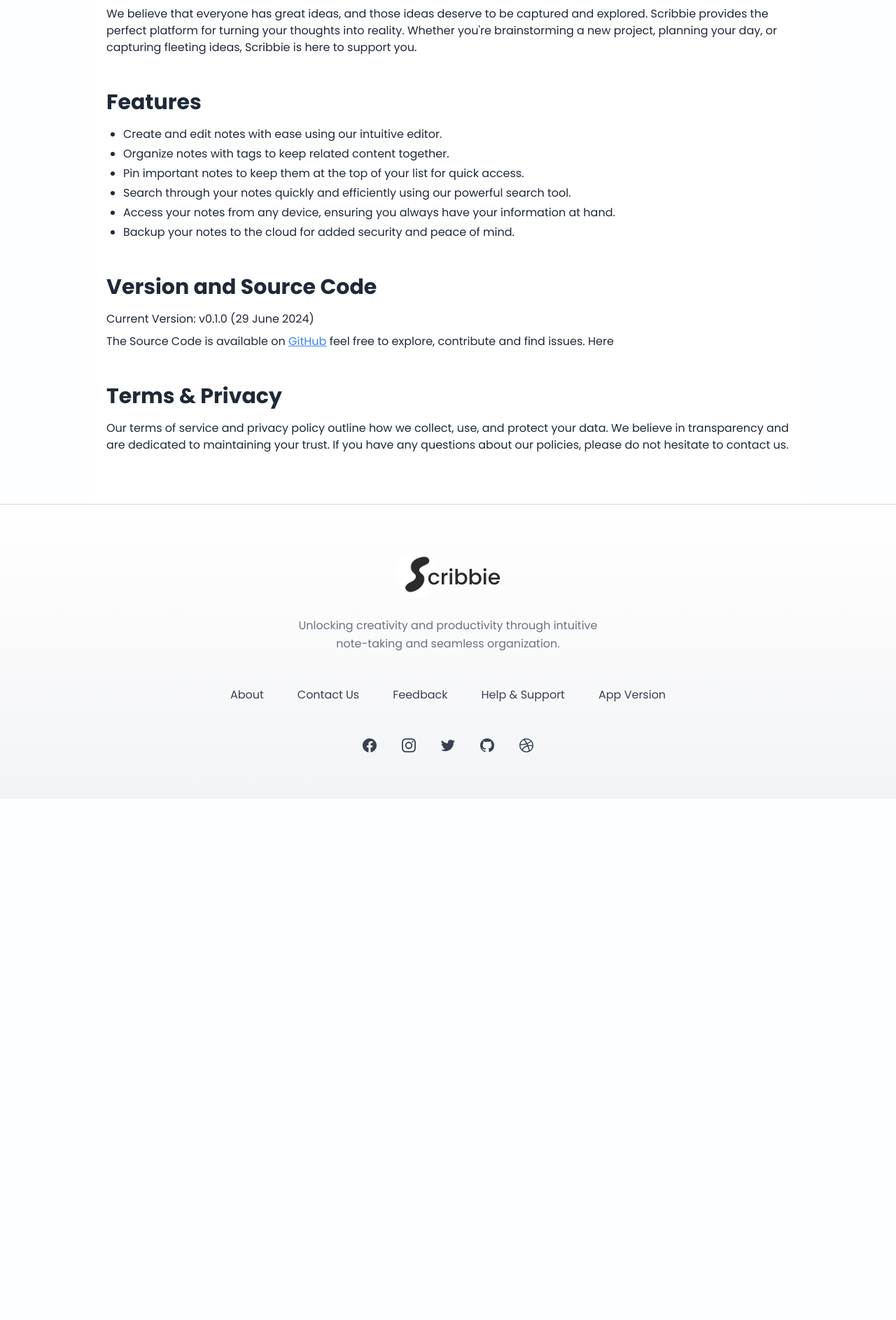
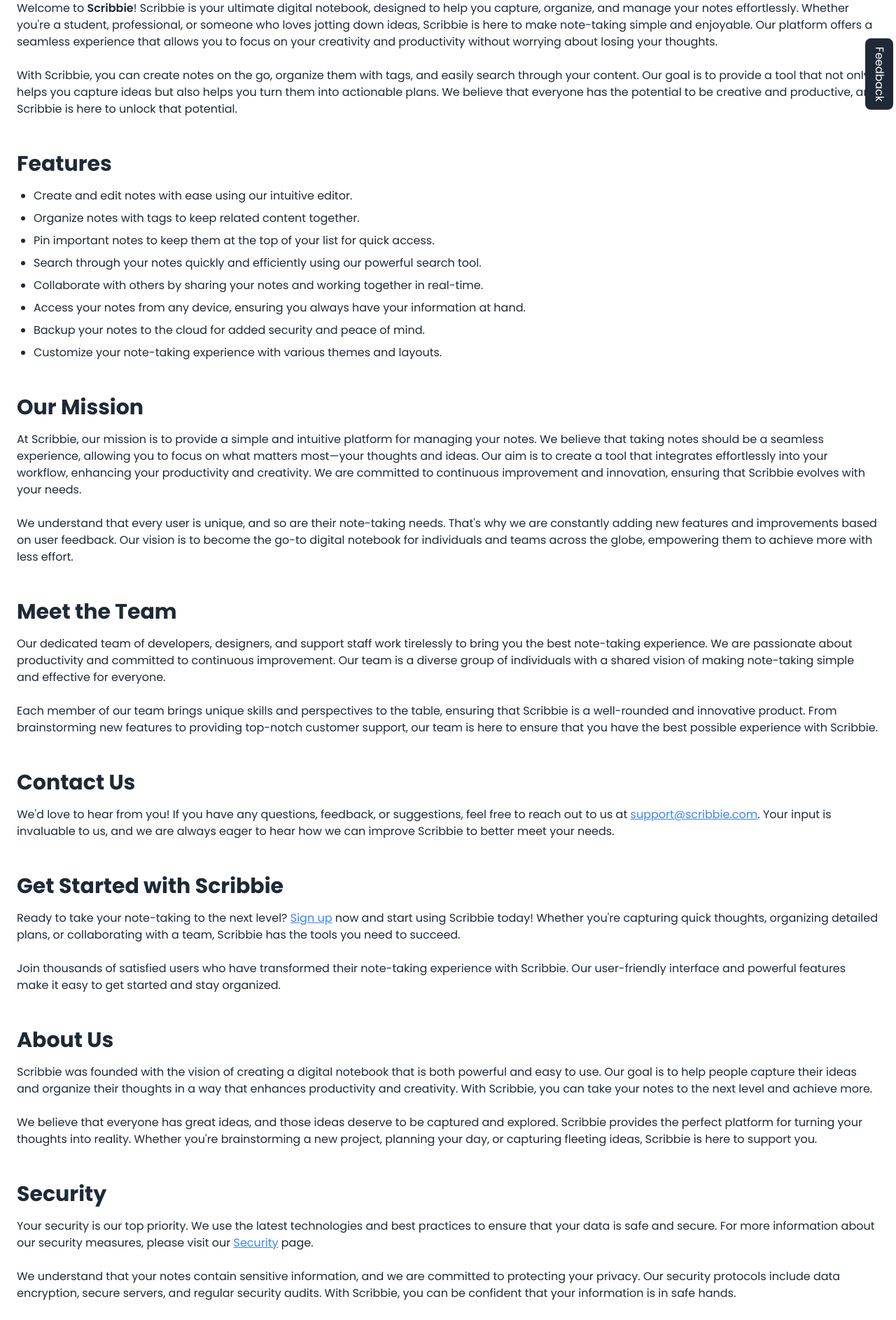
Before and after one commit to Scribbie-Notes/notes-app, a React (Vite) app in the folder frontend/: page /about in a window 1280 px wide. Shown: the part 294-2180 px from the top of the page at 70% size. Before the commit the page ends 1435 px from the top, so only its background shows below. Built offline with nearby package versions, Linux system fonts and the light colour scheme.

Commit message:
feedback box frontend

```diff
--- a/frontend/src/components/About/About.jsx
+++ b/frontend/src/components/About/About.jsx
@@ -1,14 +1,37 @@
-import React from "react";
+import React, { useState } from "react";
+import Modal from "react-modal";
 import Footer from "../Footer";
 import Navbar from "../Navbar";
+import { MdClose } from 'react-icons/md';
 import { IoMdArrowRoundBack } from "react-icons/io";
 import { Link } from "react-router-dom";
 
+// Tailwind CSS classes for the modal and overlay
+const customStyles = {
+  overlay: {
+    backgroundColor: "rgba(0, 0, 0, 0.75)",
+    display: "flex",
+    alignItems: "center",
+    justifyContent: "center",
+  },
+  content: {
+    maxWidth: "500px",
+    width: "90%",
+    padding: "20px",
+    borderRadius: "8px",
+    inset: "auto",
+  },
+};
+
 const About = () => {
   const user = JSON.parse(localStorage.getItem("user"));
+  const [modalIsOpen, setModalIsOpen] = useState(false);
+
+  const openModal = () => setModalIsOpen(true);
+  const closeModal = () => setModalIsOpen(false);
 
   return (
-    <div>
+    <div className="relative">
       <Navbar userInfo={user} />
       <Link to="/dashboard">
         <div className="p-5">
@@ -17,11 +40,148 @@
           </button>
         </div>
       </Link>
-      <div className="flex justify-center">
-        <div className="container text-gray-800 mx-auto p-6 bg-white max-w-screen-lg">
-          <h1 className="text-3xl font-bold mb-4">About Scribbie</h1>
+      <div className="flex">
+        <div className="container text-gray-800 mx-auto p-6 bg-white">
+          <h1 className="text-4xl font-bold mb-8">About Scribbie</h1>
+
           <section className="mb-12">
-            <p className="text-md mb-2">
+            <h2 className="text-3xl font-bold mb-4">Welcome to Scribbie</h2>
+            <p className="text-md mb-6">
+              Welcome to <span className="font-semibold">Scribbie</span>!
+              Scribbie is your ultimate digital notebook, designed to help you
+              capture, organize, and manage your notes effortlessly. Whether
+              you're a student, professional, or someone who loves jotting down
+              ideas, Scribbie is here to make note-taking simple and enjoyable.
+              Our platform offers a seamless experience that allows you to focus
+              on your creativity and productivity without worrying about losing
+              your thoughts.
+            </p>
+            <p className="text-md mb-6">
+              With Scribbie, you can create notes on the go, organize them with
+              tags, and easily search through your content. Our goal is to
+              provide a tool that not only helps you capture ideas but also
+              helps you turn them into actionable plans. We believe that
+              everyone has the potential to be creative and productive, and
+              Scribbie is here to unlock that potential.
+            </p>
+          </section>
+
+          <section className="mb-12">
+            <h2 className="text-3xl font-bold mb-4">Features</h2>
+            <ul className="list-disc pl-6 mb-6">
+              <li className="mb-2">
+                Create and edit notes with ease using our intuitive editor.
+              </li>
+              <li className="mb-2">
+                Organize notes with tags to keep related content together.
+              </li>
+              <li className="mb-2">
+                Pin important notes to keep them at the top of your list for
+                quick access.
+              </li>
+              <li className="mb-2">
+                Search through your notes quickly and efficiently using our
+                powerful search tool.
+              </li>
+              <li className="mb-2">
+                Collaborate with others by sharing your notes and working
+                together in real-time.
+              </li>
+              <li className="mb-2">
+                Access your notes from any device, ensuring you always have your
+                information at hand.
+              </li>
+              <li className="mb-2">
+                Backup your notes to the cloud for added security and peace of
+                mind.
+              </li>
+              <li className="mb-2">
+                Customize your note-taking experience with various themes and
+                layouts.
+              </li>
+            </ul>
+          </section>
+
+          <section className="mb-12">
+            <h2 className="text-3xl font-bold mb-4">Our Mission</h2>
+            <p className="text-md mb-6">
+              At Scribbie, our mission is to provide a simple and intuitive
+              platform for managing your notes. We believe that taking notes
+              should be a seamless experience, allowing you to focus on what
+              matters most—your thoughts and ideas. Our aim is to create a tool
+              that integrates effortlessly into your workflow, enhancing your
+              productivity and creativity. We are committed to continuous
+              improvement and innovation, ensuring that Scribbie evolves with
+              your needs.
+            </p>
+            <p className="text-md mb-6">
+              We understand that every user is unique, and so are their
+              note-taking needs. That's why we are constantly adding new
+              features and improvements based on user feedback. Our vision is to
+              become the go-to digital notebook for individuals and teams across
+              the globe, empowering them to achieve more with less effort.
+            </p>
+          </section>
+
+          <section className="mb-12">
+            <h2 className="text-3xl font-bold mb-4">Meet the Team</h2>
+            <p className="text-md mb-6">
+              Our dedicated team of developers, designers, and support staff
+              work tirelessly to bring you the best note-taking experience. We
+              are passionate about productivity and committed to continuous
+              improvement. Our team is a diverse group of individuals with a
+              shared vision of making note-taking simple and effective for
+              everyone.
+            </p>
+            <p className="text-md mb-6">
+              Each member of our team brings unique skills and perspectives to
+              the table, ensuring that Scribbie is a well-rounded and innovative
+              product. From brainstorming new features to providing top-notch
+              customer support, our team is here to ensure that you have the
+              best possible experience with Scribbie.
+            </p>
+          </section>
+
+          <section className="mb-12">
+            <h2 className="text-3xl font-bold mb-4">Contact Us</h2>
+            <p className="text-md mb-6">
+              We'd love to hear from you! If you have any questions, feedback,
+              or suggestions, feel free to reach out to us at{" "}
+              <a
+                href="mailto:support@scribbie.com"
+                className="text-blue-500 underline"
+              >
+                support@scribbie.com
+              </a>
+              . Your input is invaluable to us, and we are always eager to hear
+              how we can improve Scribbie to better meet your needs.
+            </p>
+          </section>
+
+          <section className="mb-12">
+            <h2 className="text-3xl font-bold mb-4">
+              Get Started with Scribbie
+            </h2>
+            <p className="text-md mb-6">
+              Ready to take your note-taking to the next level?{" "}
+              <a href="/signup" className="text-blue-500 underline">
+                Sign up
+              </a>{" "}
+              now and start using Scribbie today! Whether you're capturing quick
+              thoughts, organizing detailed plans, or collaborating with a team,
+              Scribbie has the tools you need to succeed.
+            </p>
+            <p className="text-md mb-6">
+              Join thousands of satisfied users who have transformed their
+              note-taking experience with Scribbie. Our user-friendly interface
+              and powerful features make it easy to get started and stay
+              organized.
+            </p>
+          </section>
+
+          <section className="mb-12">
+            <h2 className="text-3xl font-bold mb-4">About Us</h2>
+            <p className="text-md mb-6">
               Scribbie was founded with the vision of creating a digital
               notebook that is both powerful and easy to use. Our goal is to
               help people capture their ideas and organize their thoughts in a
@@ -38,31 +198,42 @@
           </section>
 
           <section className="mb-12">
-            <h2 className="text-3xl font-bold mb-4">Features</h2>
-            <ul className="list-disc pl-6 mb-6">
-              <li className="mb-1">
-                Create and edit notes with ease using our intuitive editor.
-              </li>
-              <li className="mb-1">
-                Organize notes with tags to keep related content together.
-              </li>
-              <li className="mb-1">
-                Pin important notes to keep them at the top of your list for
-                quick access.
-              </li>
-              <li className="mb-1">
-                Search through your notes quickly and efficiently using our
-                powerful search tool.
-              </li>
-              <li className="mb-1">
-                Access your notes from any device, ensuring you always have your
-                information at hand.
-              </li>
-              <li className="mb-1">
-                Backup your notes to the cloud for added security and peace of
-                mind.
-              </li>
-            </ul>
+            <h2 className="text-3xl font-bold mb-4">Security</h2>
+            <p className="text-md mb-6">
+              Your security is our top priority. We use the latest technologies
+              and best practices to ensure that your data is safe and secure.
+              For more information about our security measures, please visit our{" "}
+              <a href="/security" className="text-blue-500 underline">
+                Security
+              </a>{" "}
+              page.
+            </p>
+            <p className="text-md mb-6">
+              We understand that your notes contain sensitive information, and
+              we are committed to protecting your privacy. Our security
+              protocols include data encryption, secure servers, and regular
+              security audits. With Scribbie, you can be confident that your
+              information is in safe hands.
+            </p>
+          </section>
+
+          <section className="mb-12">
+            <h2 className="text-3xl font-bold mb-4">Terms & Privacy</h2>
+            <p className="text-md mb-6">
+              We value your privacy and are committed to protecting your
+              personal information. For more information about our terms and
+              privacy policies, please visit our{" "}
+              <a href="/terms" className="text-blue-500 underline">
+                Terms & Privacy
+              </a>{" "}
+              page.
+            </p>
+            <p className="text-md mb-6">
+              Our terms of service and privacy policy outline how we collect,
+              use, and protect your data. We believe in transparency and are
+              dedicated to maintaining your trust. If you have any questions
+              about our policies, please do not hesitate to contact us.
+            </p>
           </section>
 
           <section className="mb-12">
@@ -71,30 +242,66 @@
               <p>Current Version: v0.1.0 (29 June 2024)</p>
             </p>
             <p className="text-md mb-6">
-              The Source Code is available on{" "}
-              <span className="text-blue-500 underline">
-                <a
-                  href="https://github.com/yashmandi/notes-app"
-                  target="_blank"
-                  rel="noopener noreferrer"
-                >
-                  GitHub
-                </a>
-              </span>{" "}
-              feel free to explore, contribute and find issues. Here
-            </p>
-          </section>
-
-          <section className="mb-12">
-            <h2 className="text-3xl font-bold mb-4">Terms & Privacy</h2>
-            <p className="text-md mb-6">
-              Our terms of service and privacy policy outline how we collect,
-              use, and protect your data. We believe in transparency and are
-              dedicated to maintaining your trust. If you have any questions
-              about our policies, please do not hesitate to contact us.
+              The Source Code is available on <span className="text-blue-500 underline"><a href="https://github.com/yashmandi/notes-app" target="_blank" rel="noopener noreferrer">GitHub</a></span> feel free to explore, contribute and find issues.
+              Here
             </p>
           </section>
         </div>
+        <button
+          className="fixed top-1/2 right-1 transform -translate-y-1/2 bg-gray-800 text-white py-3 px-2 p-4 rounded-lg flex flex-col items-center"
+          onClick={openModal}
+          style={{ writingMode: 'vertical-rl', textOrientation: 'mixed' }}
+        >
+          <span className="transform rotate-90">{/* Empty span to rotate */}</span>
+          Feedback
+        </button>
+        <Modal
+          isOpen={modalIsOpen}
+          onRequestClose={closeModal}
+          contentLabel="Feedback Modal"
+          style={customStyles}
+        >
+          <div className="bg-white p-4 rounded-lg">
+            <h2 className="text-2xl font-bold mb-8">Feedback</h2>
+            <form>
+              <div className="mb-4">
+                <label className="block text-sm font-medium text-gray-700">Name</label>
+                <input
+                  type="text"
+                  className="mt-1 block w-full border-2 p-1 rounded-md shadow-sm"
+                />
+              </div>
+              <div className="mb-4">
+                <label className="block text-sm font-medium text-gray-700">Email</label>
+                <input
+                  type="email"
+                  className="mt-1 block w-full border-2 p-1 rounded-md shadow-sm"
+                />
+              </div>
+              <div className="mb-4">
+                <label className="block text-sm font-medium text-gray-700">Feedback</label>
+                <textarea
+                  className="mt-1 block w-full border-2 p-1 rounded-md shadow-sm"
+                  rows="4"
+                ></textarea>
+              </div>
+              <div className="flex justify-end space-x-2">
+                <button
+                  onClick={closeModal}
+                  className="inline-flex items-center text-gray-900 bg-gray-200 hover:bg-red-200 focus:outline-none font-medium rounded-lg text-sm px-5 py-2.5 text-xs dark:bg-gray-300  border-gray-800 transition-all"
+                >
+                  Cancel
+                </button>
+                <button
+                  type="submit"
+                  className="inline-flex items-center text-white bg-gray-800 hover:bg-gray-900 focus:outline-none font-medium rounded-lg text-sm px-5 py-2.5 text-xs dark:bg-gray-800 dark:hover:bg-gray-700 dark:border-gray-700 transition-all"
+                >
+                  Submit
+                </button>
+              </div>
+            </form>
+          </div>
+        </Modal>
       </div>
       <Footer />
     </div>
```
